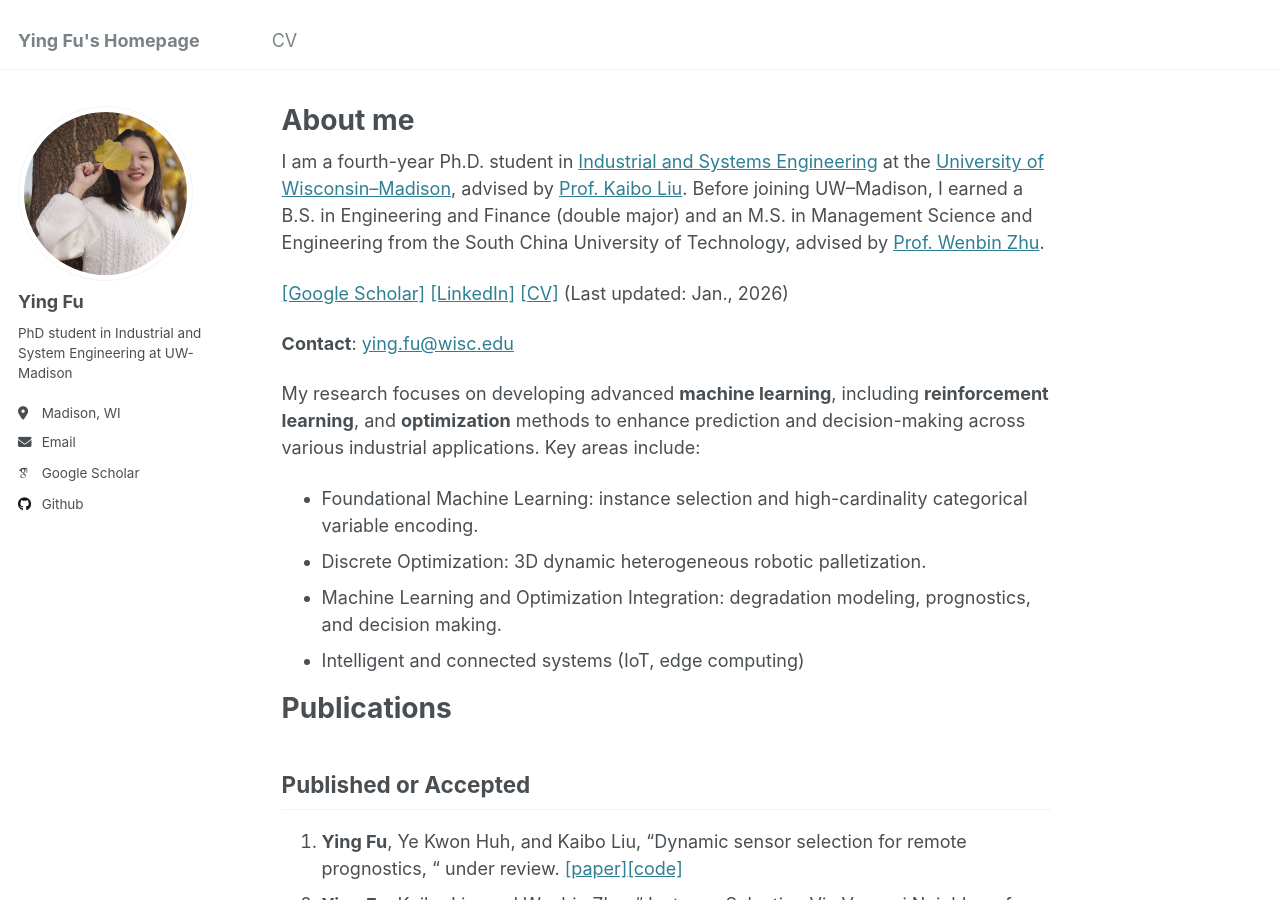
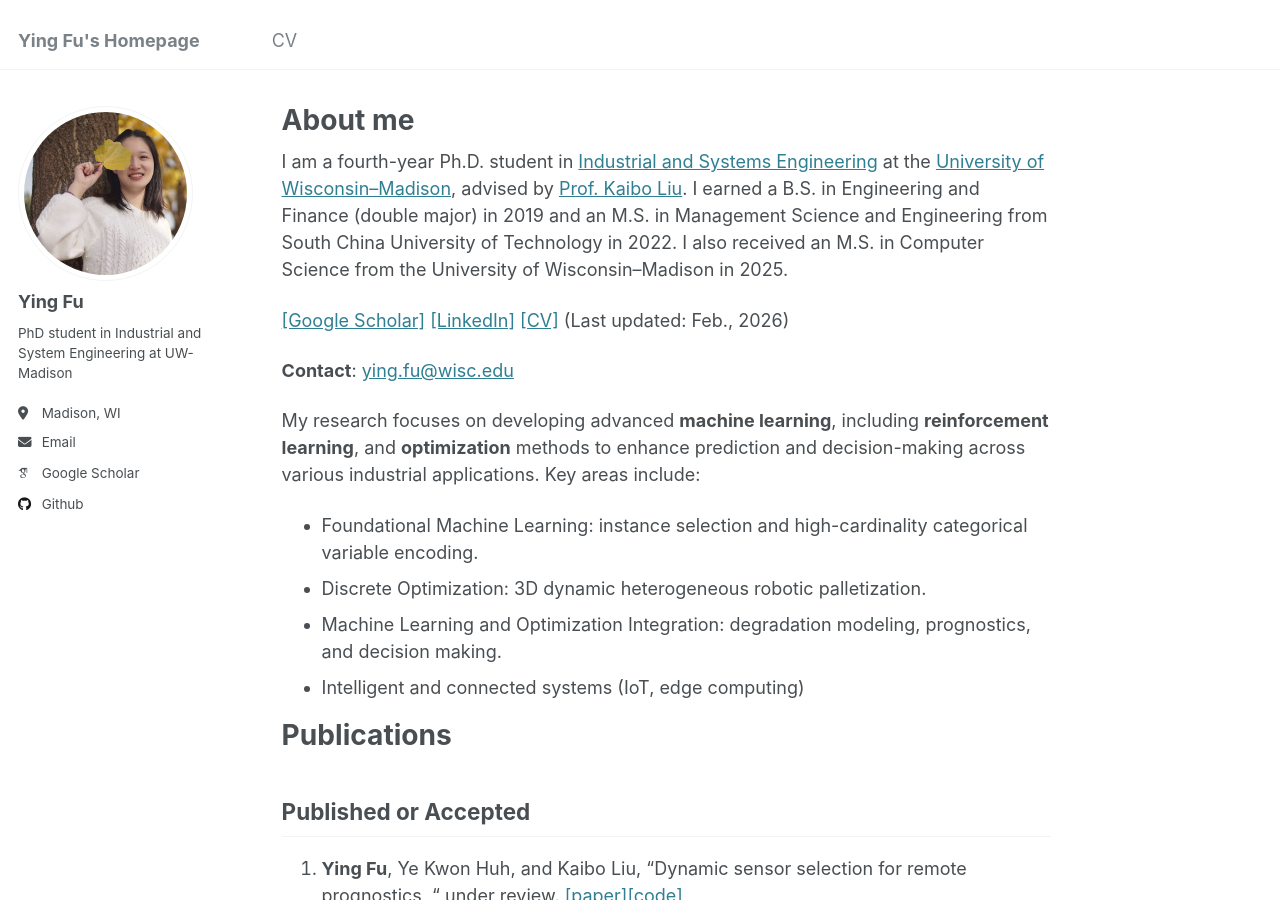
Before and after one commit to YingFuu/YingFuu.github.io, a Jekyll site: the page built from _pages/about.md, in a window 1280 px wide and 900 px high. Built offline with Jekyll 4.4.1, drawn with Linux system fonts in a browser that asks for light colours; some web fonts are replaced.

Commit message:
update intro

```diff
--- a/_pages/about.md
+++ b/_pages/about.md
@@ -7,9 +7,9 @@ redirect_from:
   - /about.html
 ---
 
-I am a fourth-year Ph.D. student in [Industrial and Systems Engineering](https://engineering.wisc.edu/departments/industrial-systems-engineering/) at the [University of Wisconsin–Madison](https://www.wisc.edu/), advised by [Prof. Kaibo Liu](https://kaibo.ie.wisc.edu/). Before joining UW–Madison, I earned a B.S. in Engineering and Finance (double major) and an M.S. in Management Science and Engineering from the South China University of Technology, advised by [Prof. Wenbin Zhu](https://scholar.google.com/citations?hl=en&user=dnmQM1YAAAAJ&view_op=list_works&sortby=pubdate).
+I am a fourth-year Ph.D. student in [Industrial and Systems Engineering](https://engineering.wisc.edu/departments/industrial-systems-engineering/) at the [University of Wisconsin–Madison](https://www.wisc.edu/), advised by [Prof. Kaibo Liu](https://kaibo.ie.wisc.edu/). I earned a B.S. in Engineering and Finance (double major) in 2019 and an M.S. in Management Science and Engineering from South China University of Technology in 2022. I also received an M.S. in Computer Science from the University of Wisconsin–Madison in 2025.
 
-[[Google Scholar]](https://scholar.google.com/citations?hl=en&user=Rm9d2l0AAAAJ) [[LinkedIn]](https://www.linkedin.com/in/ying-fu-302013252/) [[CV]](https://yingfuu.github.io//resume/Resume.pdf) (Last updated: Jan., 2026)
+[[Google Scholar]](https://scholar.google.com/citations?hl=en&user=Rm9d2l0AAAAJ) [[LinkedIn]](https://www.linkedin.com/in/ying-fu-302013252/) [[CV]](https://yingfuu.github.io//resume/Resume.pdf) (Last updated: Feb., 2026)
 
 **Contact**: [ying.fu@wisc.edu](ying.fu@wisc.edu)
 
```
